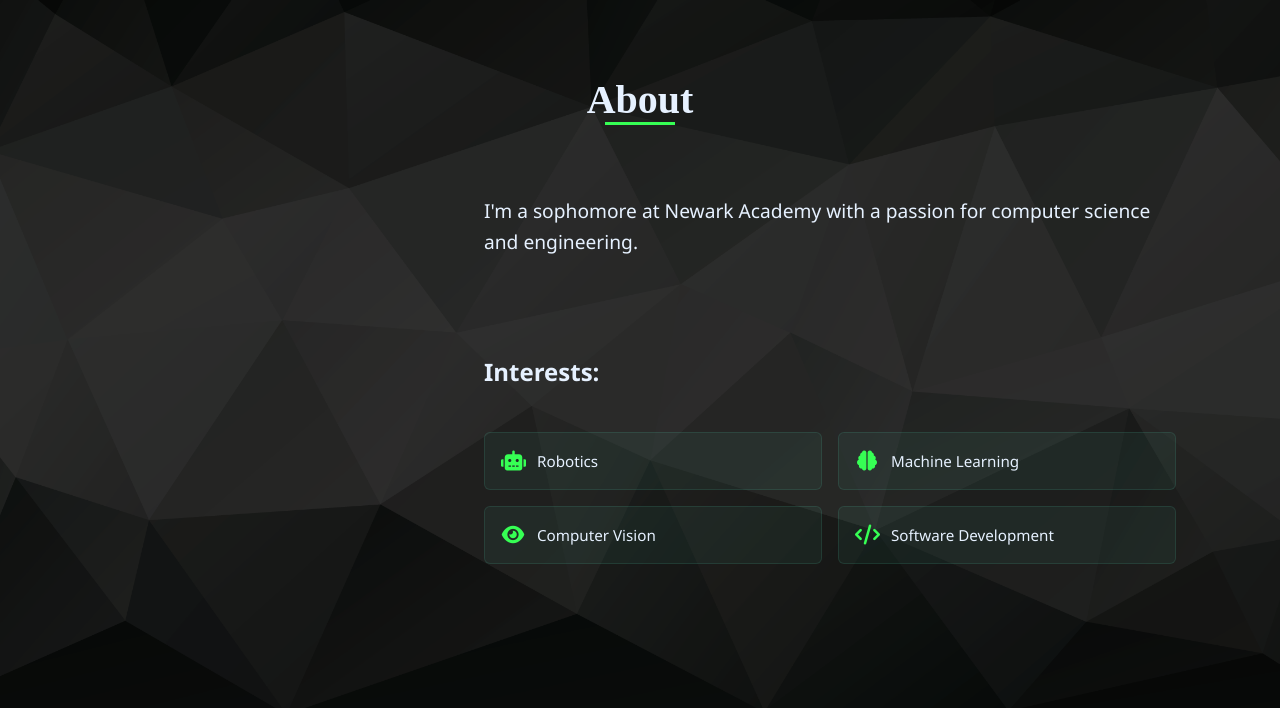
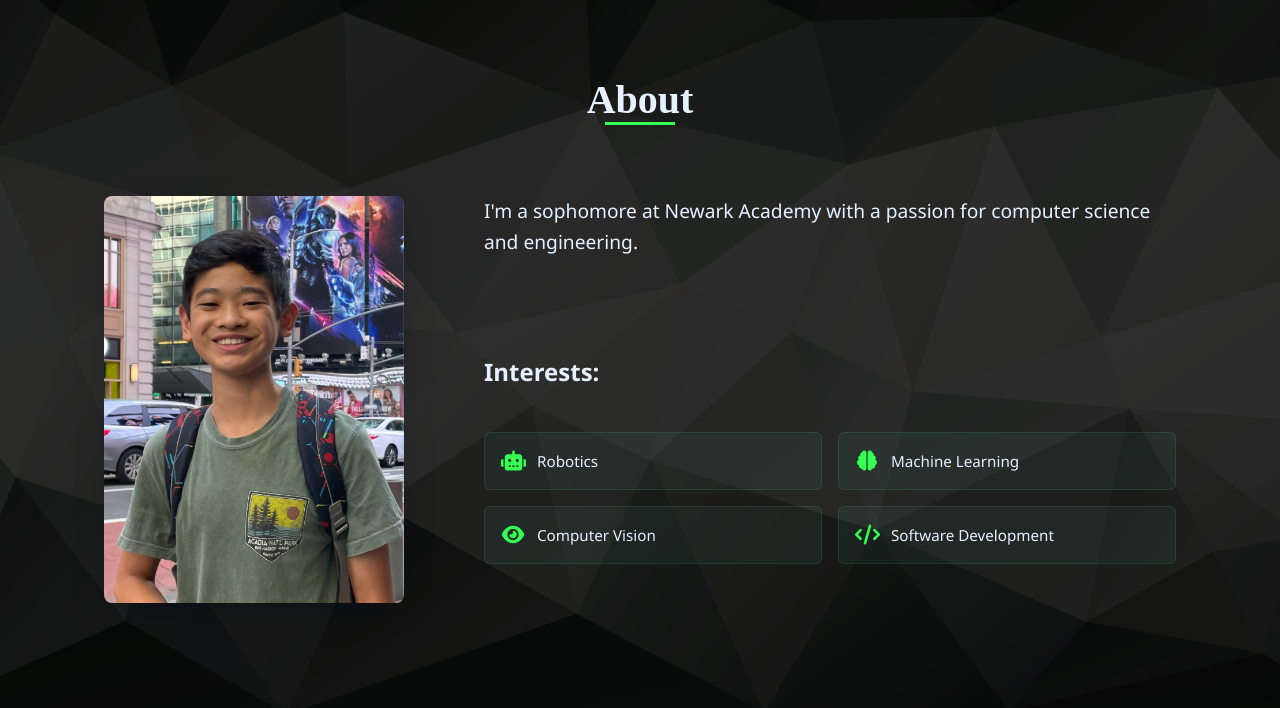
Before and after one commit to KingJamesH/jameshou, a Flask app: page /about in a window 1280 px wide. Shown: the part 92-800 px from the top of the page. Run offline with Flask 3, Linux system fonts and the light colour scheme; some web fonts are replaced.

Commit message:
final portfolio

```diff
--- a/templates/about.html
+++ b/templates/about.html
@@ -6,7 +6,7 @@
         <h2 class="section-title">About</h2>
         <div class="about-content">
             <div class="about-image">
-                <!-- <img src="{{ url_for('static', filename='images/websitepic.png') }}" alt="James Hou" class="profile-img"> -->
+                <img src="{{ url_for('static', filename='images/websitepic.png') }}" alt="James Hou" class="profile-img">
             </div>
             <div class="about-text">
                 <p>I'm a sophomore at Newark Academy with a passion for computer science and engineering.</p>
```
Also changed, not shown: static/css/style.css (line endings or trailing spaces).
